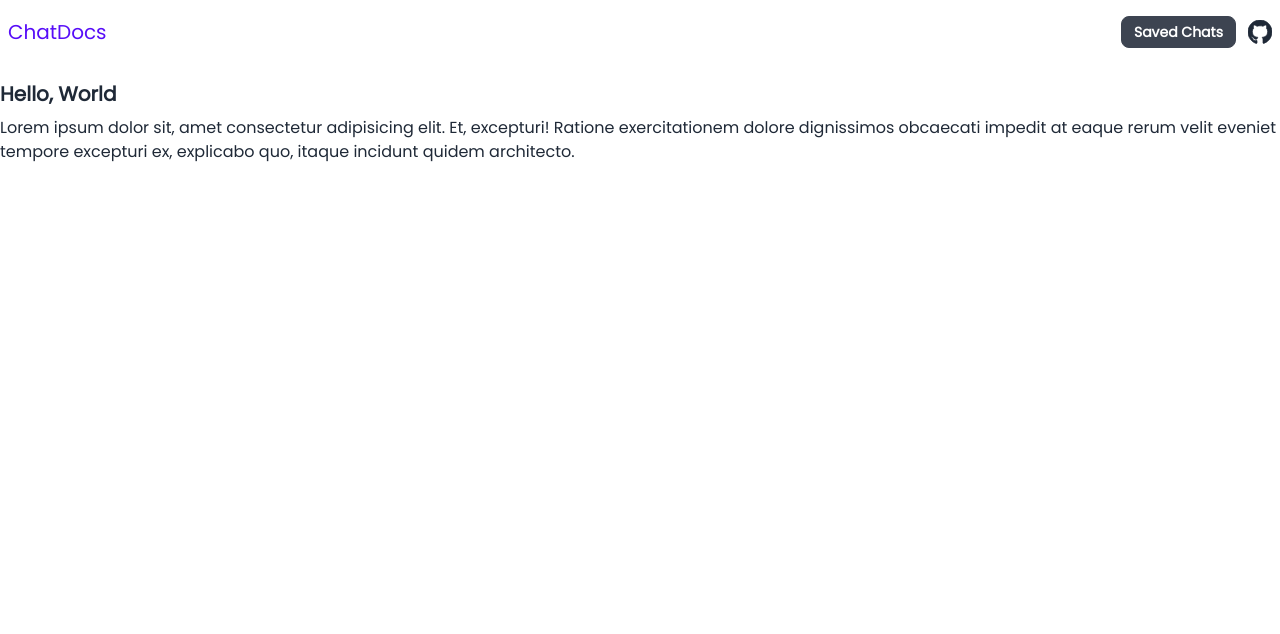
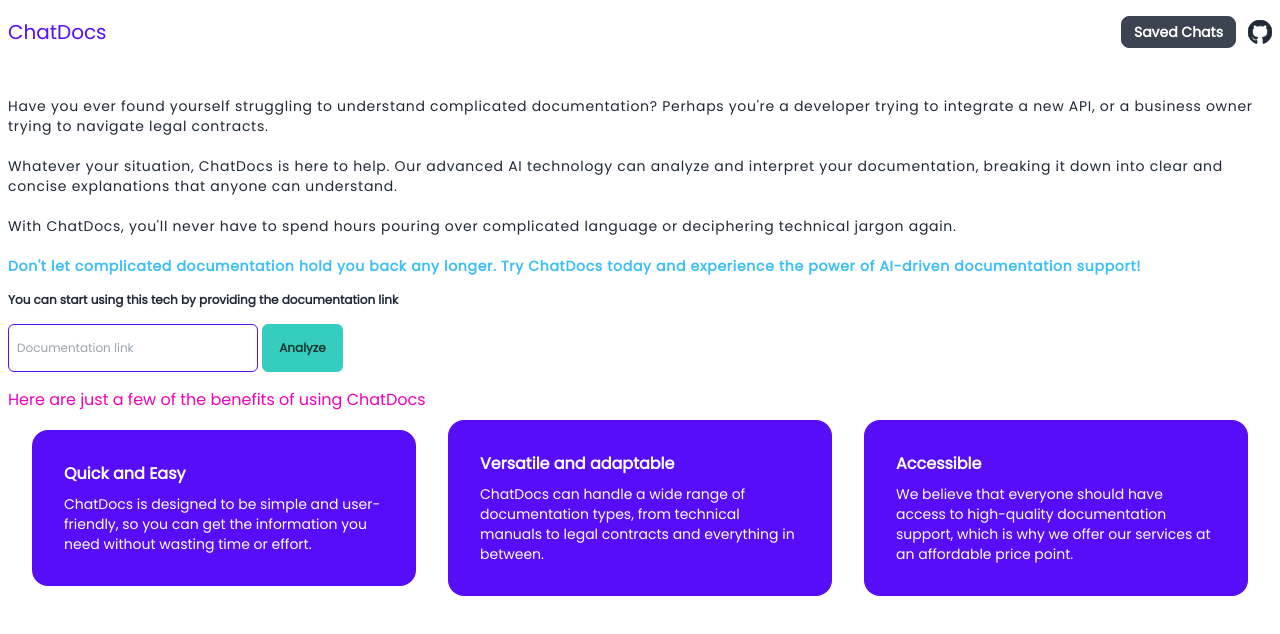
Before and after one commit to BonaBobo/chatdocs-1, a SvelteKit app: page / in a window 1280 px wide. Shown: the top 634 px of the page. Built offline with nearby package versions, Linux system fonts and the light colour scheme.

Commit message:
Add form submission handler and new page content for ChatDocs

```diff
--- a/src/routes/+page.svelte
+++ b/src/routes/+page.svelte
@@ -1,10 +1,91 @@
+<script>
+	import { enhance } from '$app/forms';
+	let isLoading = false;
+
+	async function handleSubmit() {
+		isLoading = true;
+		setTimeout(() => (isLoading = !isLoading), 2000);
+		console.log('test');
+	}
+</script>
+
+<svelte:head>
+	<title>Chat Docs</title>
+	<meta
+		name="description"
+		content="Welcome to ChatDocs, your go-to AI for understanding your documentation!"
+	/>
+</svelte:head>
+
 <div class="container my-4 m-auto">
-	<div>
-		<h1 class="font-semibold text-xl">Hello, World</h1>
-		<p class="mt-2 font-light">
-			Lorem ipsum dolor sit, amet consectetur adipisicing elit. Et, excepturi! Ratione
-			exercitationem dolore dignissimos obcaecati impedit at eaque rerum velit eveniet tempore
-			excepturi ex, explicabo quo, itaque incidunt quidem architecto.
+	<div class="w-full p-2">
+		<p class="mt-2 font-light text-sm tracking-wider">
+			Have you ever found yourself struggling to understand complicated documentation? Perhaps
+			you're a developer trying to integrate a new API, or a business owner trying to navigate legal
+			contracts.
+			<br />
+			<br />
+			Whatever your situation, ChatDocs is here to help. Our advanced AI technology can analyze and interpret
+			your documentation, breaking it down into clear and concise explanations that anyone can understand.
+			<br />
+			<br />
+			With ChatDocs, you'll never have to spend hours pouring over complicated language or deciphering
+			technical jargon again.
+			<br />
+			<br />
+			<span class="font-semibold text-info"
+				>Don't let complicated documentation hold you back any longer. Try ChatDocs today and
+				experience the power of AI-driven documentation support!</span
+			>
 		</p>
+		<h1 class="mt-4 text-xs font-bold">
+			You can start using this tech by providing the documentation link
+		</h1>
+		<form class="mt-2 w-full m-auto" action="?/newChat" method="POST" use:enhance>
+			<input
+				class="mt-2 input input-primary input-md text-xs p-2 rounded-md"
+				id="url"
+				name="url"
+				placeholder="Documentation link"
+			/>
+			<button
+				on:click={handleSubmit}
+				id="analyze-btn"
+				name="analyze-btn"
+				class="btn btn-md btn-accent rounded-md normal-case text-xs"
+				class:btn-disabled={isLoading}>Analyze</button
+			>
+		</form>
+
+		<h1 class="mt-4 text-secondary">Here are just a few of the benefits of using ChatDocs</h1>
+		<div class="w-full flex items-center justify-evenly flex-wrap md:flex-nowrap gap-2">
+			<div class="mt-2 card w-96 bg-primary text-primary-content">
+				<div class="card-body">
+					<h2 class="card-title text-sm md:text-base">Quick and Easy</h2>
+					<p class="text-xs md:text-sm">
+						ChatDocs is designed to be simple and user-friendly, so you can get the information you
+						need without wasting time or effort.
+					</p>
+				</div>
+			</div>
+			<div class="mt-2 card w-96 bg-primary text-primary-content">
+				<div class="card-body">
+					<h2 class="card-title text-sm md:text-base">Versatile and adaptable</h2>
+					<p class="text-xs md:text-sm">
+						ChatDocs can handle a wide range of documentation types, from technical manuals to legal
+						contracts and everything in between.
+					</p>
+				</div>
+			</div>
+			<div class="mt-2 card w-96 bg-primary text-primary-content">
+				<div class="card-body">
+					<h2 class="card-title text-sm md:text-base">Accessible</h2>
+					<p class="text-xs md:text-sm">
+						We believe that everyone should have access to high-quality documentation support, which
+						is why we offer our services at an affordable price point.
+					</p>
+				</div>
+			</div>
+		</div>
 	</div>
 </div>
```
